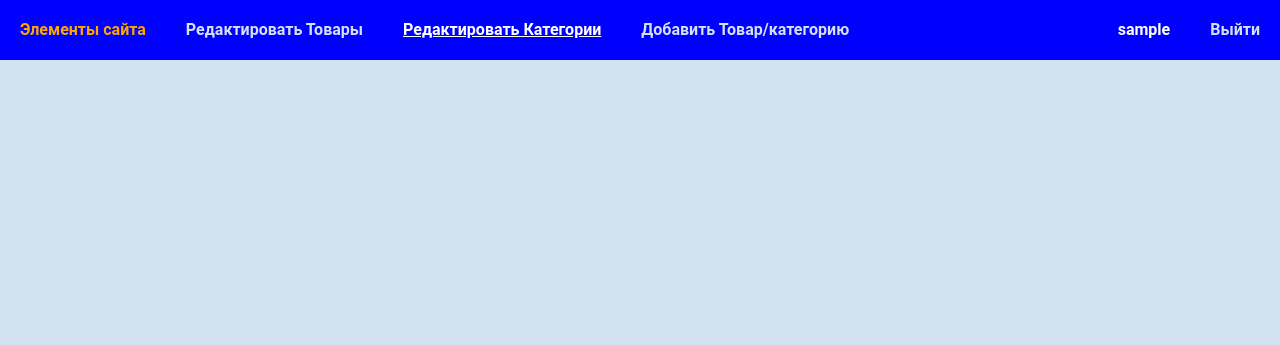
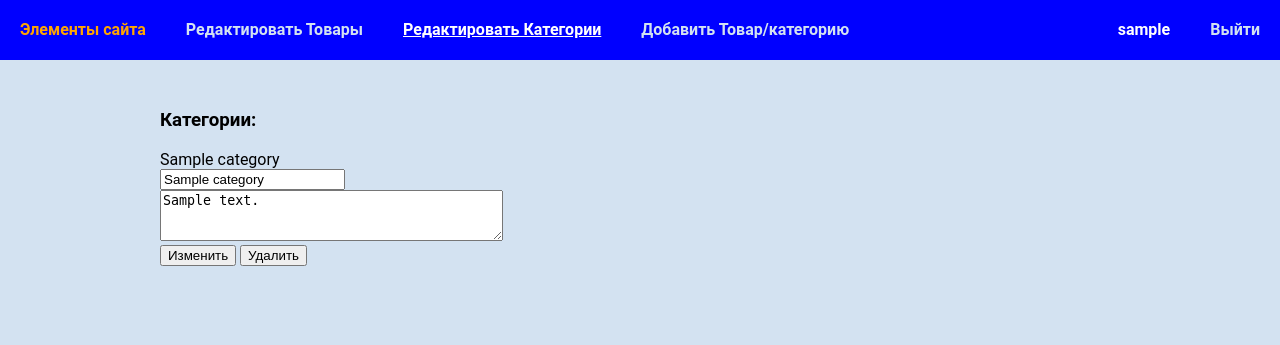
Before and after one commit to Br0n1k/viktor-shop, a PHP site: page /admin/categories.php in a window 1280 px wide. Shown: the top 345 px of the page. Run offline with PHP 8.4, Linux system fonts and the light colour scheme; the visitor is signed in with stand-in values (Sample User, id 1); tables that the repository leaves empty or names only in its code hold one stand-in row (values such as "Sample post").

Commit message:
category update

```diff
--- a/admin/categories.php
+++ b/admin/categories.php
@@ -31,10 +31,42 @@
       </div>
    </div>
    <!-- nav END -->
+   <div class="wrapper">
+      <div class="section">
+         <?php
+            $sql = "SELECT * FROM categories";
+            $categories = mysqli_query($conn, $sql);
+         ?>
+         <h3>Категории:</h3>
+            <?php while($cat = mysqli_fetch_assoc($categories)): ?>
+
+            <form action="/admin/update.php" method="post">
+               <label><?php echo $cat["name"]; ?><br>
+                  <input type="text" name="ru_name" value="<?php echo $cat["ru_name"]; ?>">
+               </label><br>
+               <textarea name="desc" rows="3" cols="40"><?php echo $cat["description"]; ?></textarea><br>
+               <input type="hidden" name="name" value="<?php echo $cat["name"]; ?>">
+               <button name="cat_upd" type="submit">Изменить</button>
+               <button name="cat_del" type="submit">Удалить</button>
+            </form><br><br>
+
+
+            <?php endwhile;
+               mysqli_close($conn);
+            ?>
 
 
 
 
+
+      </div>
+
+
+
+
+
+
+   </div>
 
 
 
```
Also changed, not shown: admin/update.php (+15 -7 lines), admin/red.php (deleted).
